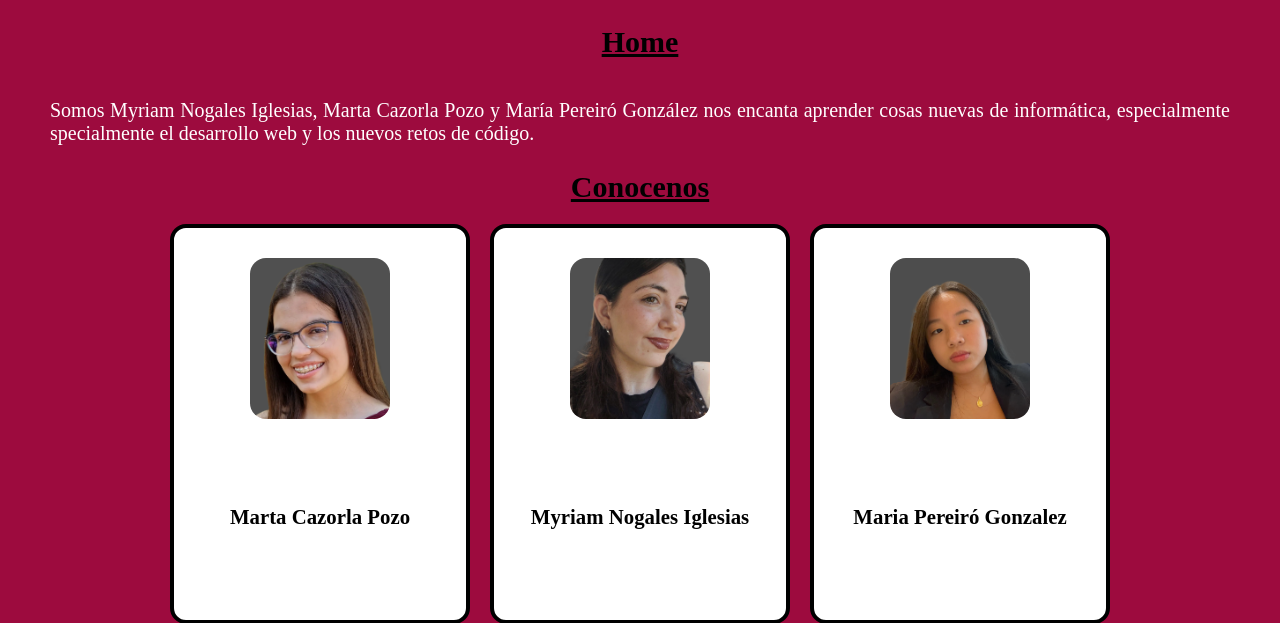
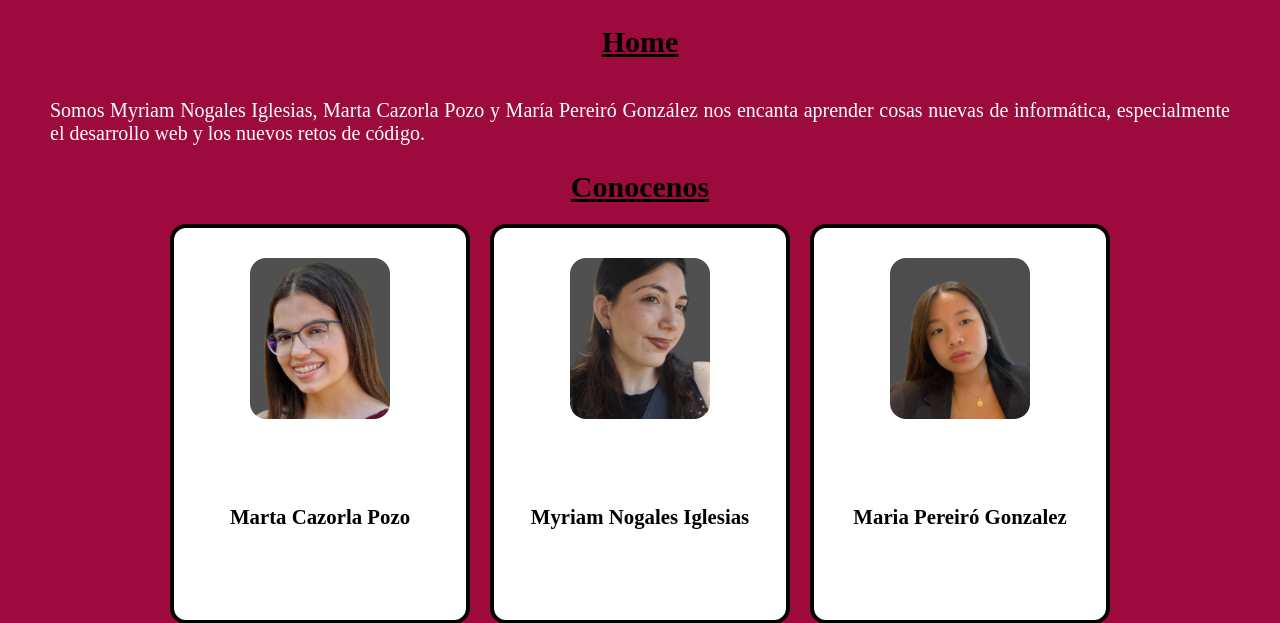
Before and after one commit to mariapereiro/proyecto-portfolio, a Node server app: page / in a window 1280 px wide. Shown: the part 195-818 px from the top of the page. Run offline with Node 20, Linux system fonts and the light colour scheme; some libraries are stand-ins or nearby versions.

Commit message:
Cambio de descripcion

```diff
--- a/views/home.handlebars
+++ b/views/home.handlebars
@@ -12,7 +12,7 @@
     <p class="titulo">Home</p>
     <p id="descripcion">
         Somos Myriam Nogales Iglesias, Marta Cazorla Pozo y María Pereiró González nos encanta aprender cosas nuevas de
-        informática, especialmente specialmente el desarrollo web y los nuevos retos de código.
+        informática, especialmente el desarrollo web y los nuevos retos de código.
     </p>
     <p class="titulo">
         Conocenos
```
